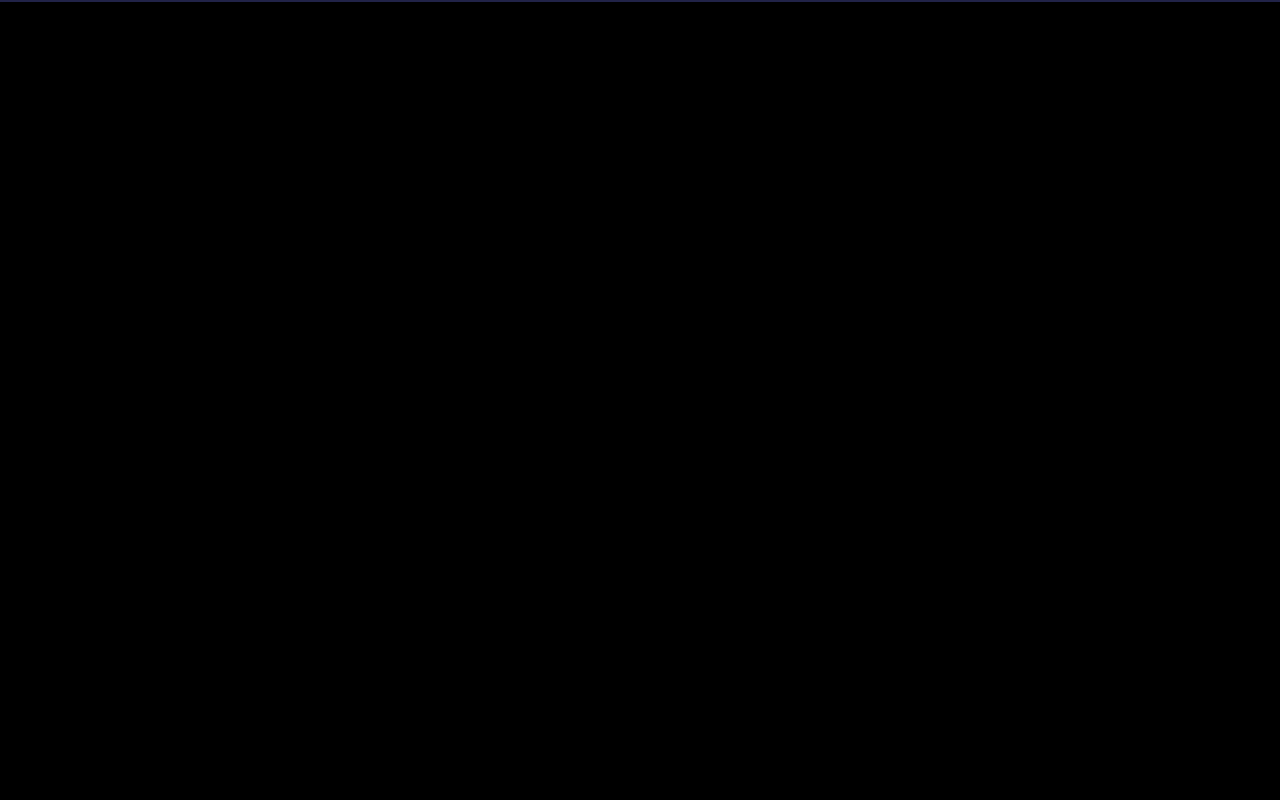
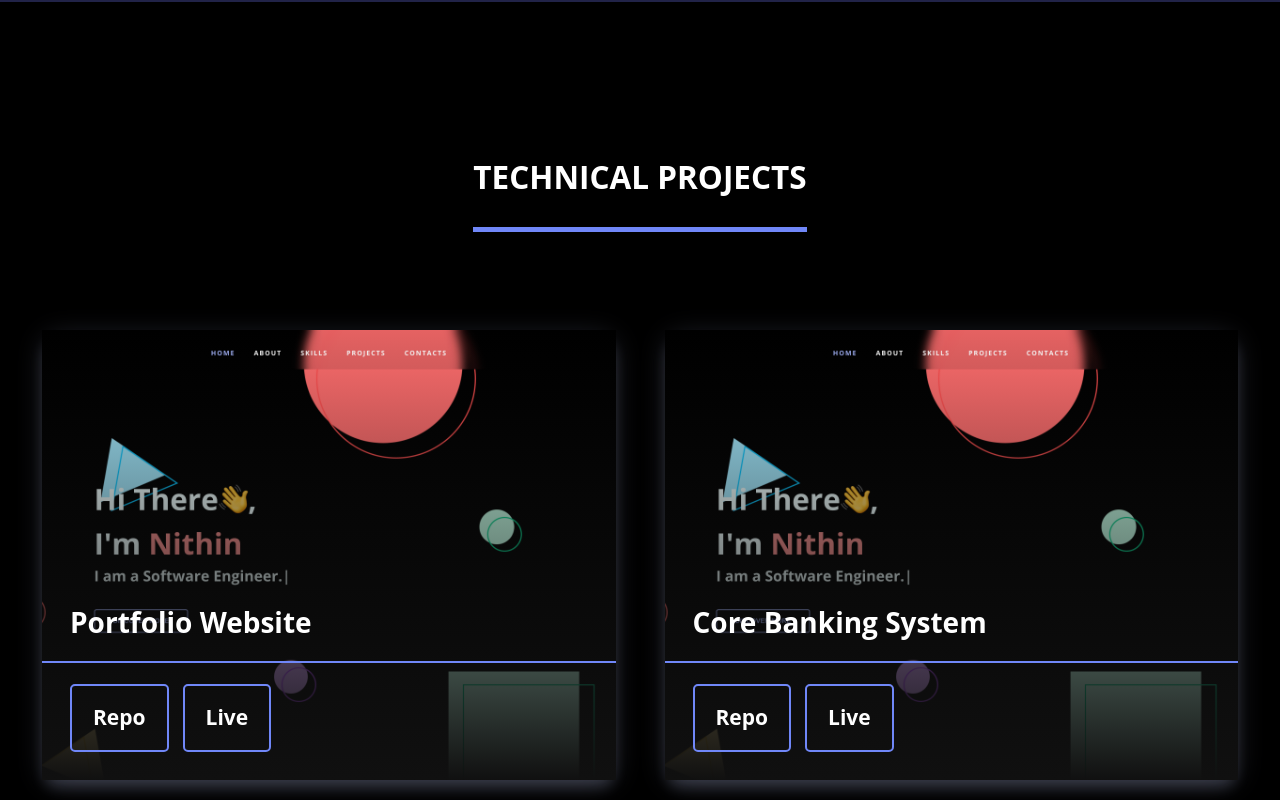
Before and after one commit to Nithin-ELS/Portfolio, a React (Create React App) app: page / in a window 1280 px wide. Shown: the part 1929-2729 px from the top of the page. Before the commit the page ends 1931 px from the top, so only its background shows below. Built offline with nearby package versions, Linux system fonts and the light colour scheme.

Commit message:
Added Projects and Contacts Component

```diff
--- a/src/App.js
+++ b/src/App.js
@@ -2,13 +2,18 @@ import Home from "./components/home/Home";
 import Navbar from "./components/navbar/Navbar";
 import { About } from "./components/about/About";
 import Skills from "./components/skills/Skills";
+import Projects from "./components/projects/Projects";
+import Contacts from "./components/contacts/Contacts";
+
 function App() {
   return (
     <div className="App">
-      <Navbar/>
-      <Home/>
-      <About/>
-      <Skills/>
+      <Navbar />
+      <Home />
+      <About />
+      <Skills />
+      <Projects />
+      <Contacts/>
     </div>
   );
 }
--- a/src/components/about/About.css
+++ b/src/components/about/About.css
@@ -63,7 +63,7 @@
     font-size: 2.25rem;
     font-weight: 700;
     padding-bottom: 1rem;
-    border-bottom: 5px solid #a5b4fc;
+    border-bottom: 5px solid #7087f8;
     margin-bottom: 7rem;
     line-height: 2.25;
   }
--- /dev/null
+++ b/src/components/contacts/Contacts.jsx
@@ -0,0 +1,9 @@
+import React from 'react'
+
+const Contacts = () => {
+  return (
+    <div>Contacts</div>
+  )
+}
+
+export default Contacts
--- a/src/components/navbar/Navbar.css
+++ b/src/components/navbar/Navbar.css
@@ -43,15 +43,15 @@ ul {
   left: 50%;
   position: absolute;
 
-  background: #a5b4fc;
+  background: #7087f8;
   transition: width 0.3s ease 0s, left 0.3s ease 0s;
   width: 0;
 }
 .navbar nav ul li a:hover {
-  color: #a5b4fc;
+  color: #7087f8;
 }
 .navbar nav ul li a:hover:after {
-  color: #a5b4fc;
+  color: #7087f8;
   width: 100%;
   left: 0;
 }
@@ -62,7 +62,7 @@ ul {
 }
 
 .active {
-  color: #a5b4fc;
+  color: #7087f8;
 }
 
 .hamburger {
--- /dev/null
+++ b/src/components/projects/Card.jsx
@@ -0,0 +1,32 @@
+import React from "react";
+
+const ProjectCard = ({title, image, repoLink, liveLink}) => {
+  return (
+    <div>
+      <div className="projects-card">
+        <img src={image} alt="" className="project-image" />
+        <div className="project-gradient" />
+        <div className="project-content-container">
+          <div className="project-title">
+            <h1>{title}</h1>
+          </div>
+          <div className="divider" />
+          <div className="project-links">
+            <a href={repoLink} target="_blank">
+              <div className="project-repo">
+                <span>Repo</span>
+              </div>
+            </a>
+            <a href={liveLink} target="_blank">
+              <div className="project-live">
+                <span>Live</span>
+              </div>
+            </a>
+          </div>
+        </div>
+      </div>
+    </div>
+  );
+};
+
+export default ProjectCard;
--- /dev/null
+++ b/src/components/projects/Projects.css
@@ -0,0 +1,130 @@
+#Projects {
+  color: white;
+  margin-top: 10rem;
+
+  .project-header-container {
+    display: flex;
+    font-size: 2.25rem;
+    font-weight: 700;
+    margin-bottom: 7rem;
+    line-height: 2.25;
+    justify-content: center;
+
+    span{
+    border-bottom: 5px solid #7087f8;
+    padding-bottom: 1rem;
+    }
+  }
+  .projects-container {
+    display: grid;
+    justify-items: center;
+    grid-template-columns: repeat(2, minmax(0, 1fr));
+    gap: 3.5rem;
+    padding: 0 3rem;
+    @media (max-width: 800px) {
+      grid-template-columns: repeat(1, minmax(0, 1fr));
+      padding: 0 2rem;
+    }
+  }
+
+  .projects-card {
+    position: relative;
+    cursor: pointer;
+    height: 450px;
+    width: 100%;
+    /* background-color: gray; */
+    border-radius: 1rem;
+    align-items: center;
+    justify-content: center;
+    --tw-shadow: 0 10px 15px -3px rgba(199, 210, 254, 0.2),
+      0 4px 30px -4px rgba(199, 210, 254, 0.2);
+    box-shadow: 0 0 rgba(0, 0, 0, 0), 0 0 rgba(0, 0, 0, 0), var(--tw-shadow);
+
+    @media (min-width: 1281px) {
+      max-width: 640px;
+    }
+    @media (max-width: 1280px) {
+      max-width: 640px;
+    }
+    @media (max-width: 1024px) {
+      max-width: 512px;
+    }
+    @media (max-width: 768px) {
+      max-width: 512px;
+    }
+    @media (max-width: 640px) {
+      max-width: 480px;
+    }
+  }
+
+  .project-image {
+    object-fit: cover;
+    width: 100%;
+    height: 450px;
+  }
+
+  .project-content-container {
+    position: absolute;
+    bottom: 2rem;
+    width: 100%;
+  }
+
+  .project-title {
+    padding-left: 2rem;
+  }
+
+  .divider {
+    border: 0.5px solid #7087f8;
+  }
+
+  .project-links {
+    display: flex;
+    margin-top: 1.5rem;
+    padding-left: 2rem;
+
+    a {
+      color: inherit;
+      text-decoration: inherit;
+    }
+
+    .project-repo {
+      margin-right: 1rem;
+      border: 2px solid #7087f8;
+      border-radius: 5px;
+      padding: 1.5rem 1.5rem;
+    }
+
+    .project-repo:hover {
+      background-color: #a5b4fc;
+      cursor: pointer;
+    }
+
+    .project-live:hover {
+      background-color: #a5b4fc;
+      cursor: pointer;
+    }
+
+    .project-live {
+      margin-right: 1rem;
+      border: 2px solid #7087f8;
+      border-radius: 5px;
+      padding: 1.5rem 1.5rem;
+    }
+
+    span {
+      font-weight: bold;
+      font-size: 1.5rem;
+      line-height: 1.5rem;
+    }
+  }
+
+  .project-gradient {
+    background-image: linear-gradient(to top, #101010, hsla(0, 0%, 9%, 0));
+    width: 100%;
+    height: 100%;
+    bottom: 0;
+    right: 0;
+    left: 0;
+    position: absolute;
+  }
+}
--- /dev/null
+++ b/src/components/projects/Projects.jsx
@@ -0,0 +1,33 @@
+import React from "react";
+import "./Projects.css";
+import portfolioImage from "../../assets/img/Home-desktop.png";
+import ProjectCard from "./Card";
+import { Fade } from "react-awesome-reveal";
+
+const Projects = () => {
+  return (
+    <div id="Projects">
+      <Fade direction="up" cascade triggerOnce={true} delay={0}>
+        <div className="project-header-container">
+          <span>TECHNICAL PROJECTS</span>
+        </div>
+      </Fade>
+      <Fade direction="up" cascade triggerOnce={true} delay={200}>
+      <div className="projects-container">
+        <ProjectCard
+          title="Portfolio Website"
+          image={portfolioImage}
+          repoLink="https://github.com/Nithin-ELS/Portfolio"
+        />
+        <ProjectCard
+          title="Core Banking System"
+          image={portfolioImage}
+          repoLink="https://github.com/Nithin-ELS/CBS"
+        />
+      </div>
+      </Fade>
+    </div>
+  );
+};
+
+export default Projects;
```
Also changed, not shown: src/assets/img/Home-desktop.png (added), src/components/contacts/Contacts.css (added).
